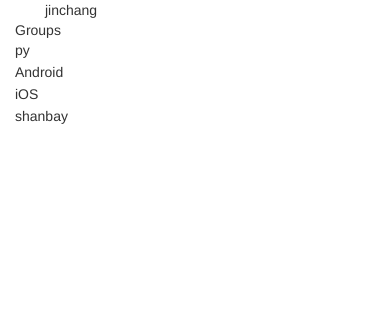
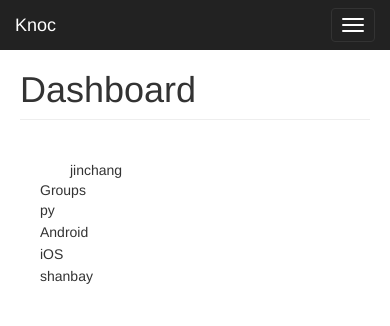
Before and after one commit to AmosJin/knoc, a Django app: page /post/ in a window 390 px wide. Shown: the top 326 px of the page. Run offline with Django 3.2, Linux system fonts and the light colour scheme; a user stored in the database is signed in; data comes from the database, SQL or seed files in the repository; both versions use the stored data as it was after the commit; parts of the project's set-up code (start-up, migrations or seed data) failed here and were passed over; some libraries are stand-ins or nearby versions.

Commit message:
add post home page basic framework

```diff
--- /dev/null
+++ b/knoc/post/static/css/base.css
@@ -0,0 +1,69 @@
+body {
+  padding-top: 50px;
+}
+.sub-header {
+  padding-bottom: 10px;
+  border-bottom: 1px solid #eee;
+}
+.navbar-fixed-top {
+  border: 0;
+}
+.sidebar {
+  display: none;
+}
+@media (min-width: 768px) {
+  .sidebar {
+    position: fixed;
+    top: 51px;
+    bottom: 0;
+    left: 0;
+    z-index: 1000;
+    display: block;
+    padding: 20px;
+    overflow-x: hidden;
+    overflow-y: auto;
+    background-color: #f5f5f5;
+    border-right: 1px solid #eee;
+  }
+}
+.nav-sidebar {
+  margin-right: -21px;
+  margin-bottom: 20px;
+  margin-left: -20px;
+}
+.nav-sidebar > li > a {
+  padding-left: 20px;
+  padding-right: 20px;
+}
+.nav-sidebar > .active > a,
+.nav-sidebar > .active:hover,
+.nav-sidebar > .active:focus {
+  color: #fff;
+  background-color: #428bca;
+}
+.main {
+  padding: 20px;
+}
+.main .page-header {
+  margin-top: 0;
+}
+@media (min-width: 768px) {
+  .main {
+    padding-right: 40px;
+    padding-left: 40px;
+  }
+}
+.placeholders {
+  margin-bottom: 30px;
+  text-align: center;
+}
+.placeholders h4 {
+  margin-bottom: 0;
+}
+.placeholder {
+  margin-top: 20px;
+}
+.placeholder img {
+  display: inline-block;
+  border-radius: 50%;
+}
--- /dev/null
+++ b/knoc/post/static/css/base.less
@@ -0,0 +1,80 @@
+body {
+	padding-top: 50px;
+}
+
+.sub-header {
+	padding-bottom: 10px;
+	border-bottom: 1px solid #eee;
+}
+
+.navbar-fixed-top {
+	border: 0;
+}
+
+.sidebar {
+	display: none;
+}
+
+@media (min-width: 768px) {
+	.sidebar {
+		position: fixed;
+		top: 51px;
+		bottom: 0;
+		left: 0;
+		z-index: 1000;
+		display: block;
+		padding: 20px;
+		overflow-x: hidden;
+		overflow-y: auto;
+		background-color: #f5f5f5;
+		border-right: 1px solid #eee;
+	}
+}
+
+.nav-sidebar {
+	margin-right: -21px;
+	margin-bottom: 20px;
+	margin-left: -20px;
+	>li {
+		>a {
+			@padding: 20px;
+			padding-left: @padding;
+			padding-right: @padding;
+		}
+	}
+	>.active {
+		>a, &:hover, &:focus {
+			color: #fff;
+			background-color: #428bca;
+		}
+	}
+}
+
+.main {
+	padding: 20px;
+	.page-header {
+		margin-top: 0;
+	}
+}
+
+@media (min-width: 768px) {
+	.main {
+		@padding: 40px;
+		padding-right: @padding;
+		padding-left: @padding;
+	}
+}
+
+.placeholders {
+	margin-bottom: 30px;
+	text-align: center;
+	h4 { margin-bottom: 0 }
+}
+
+.placeholder {
+	margin-top: 20px;
+	img {
+		display: inline-block;
+		border-radius: 50%;
+	}
+}
--- a/knoc/post/templates/post/base.html
+++ b/knoc/post/templates/post/base.html
@@ -3,14 +3,16 @@
 <!DOCTYPE html>
 <html>
     <head>
-        <meta charset="UTF-8">
-        <title>{% block title %}{% endblock title %}</title>
+        <meta charset="utf-8">
+		<meta http-equiv="X-UA-Compatible" content="IE=edge, chrome=1">
+        <meta name="viewport" content="width=device-width, initial-scale=1.0">
+		<!-- For some browsers use 'compatible mode', enable 'highspeed mode' -->
+		<meta name="renderer" content="webkit">
 		<meta name="keywords" content="">
 		<meta name="description" content="">
 		<meta name="author" content="">
-        <meta name="viewport" content="width=device-width, initial-scale=1.0">
-		<meta http-equiv="X-UA-Compatible" content="IE=edge, chrome=1">
-		<meta name="renderer" content="webkit">
+		<link rel="icon" href="">
+        <title>{% block title %}{% endblock title %}</title>
         {% block base_css %}
             <link rel="stylesheet" href="{% static 'css/bootstrap.min.css' %}">
             <link rel="stylesheet" href="{% static 'css/font-awesome.min.css' %}">
@@ -18,13 +20,72 @@
     		<link rel="stylesheet" href="http://cdn.bootcss.com/bootstrap/3.3.4/css/bootstrap.min.css">
     		<link rel="stylesheet" href="http://cdn.bootcss.com/font-awesome/4.3.0/css/font-awesome.min.css">
             -->
+            <link rel="stylesheet" href="{% static 'css/base.css' %}">
         {% endblock base_css %}
         {% block extra_css %}{% endblock extra_css %}
         {% block js-head %}{% endblock js-head %}
     </head>
     <body>
-        {% block body %}
-        {% endblock body %}
+		<nav class="navbar navbar-inverse navbar-fixed-top">
+			<div class="container-fluid">
+				<div class="navbar-header">
+					<button type="button" class="navbar-toggle collapsed" data-toggle="collapse" data-target="#navbar" aria-expanded="false" aria-controls="navbar">
+						<span class="sr-only">Toggle navigation</span>
+						<span class="icon-bar"></span>
+						<span class="icon-bar"></span>
+						<span class="icon-bar"></span>
+					</button>
+					<a class="navbar-brand" href="#">Knoc</a>
+				</div>
+				<div id="navbar" class="navbar-collapse collapse">
+					<ul class="nav navbar-nav navbar-right">
+						<li><a href="#">Dashbord</a></li>
+						<li><a href="#">Settings</a></li>
+						<li><a href="#">Profiles</a></li>
+						<li><a href="#">Help</a></li>
+					</ul>
+					<form class="navbar-form navbar-right">
+						<input type="text" class="form-control" placeholder="Searching...">
+					</form>
+				</div>
+			</div>
+		</nav>
+
+		<div class="container-fluid">
+			<div class="row">
+				<div class="col-sm-3 col-md-2 sidebar">
+					<ul class="nav nav-sidebar">
+						<li class="active"><a href="#">Overview<span class="sr-only">(curent)</span></a></li>
+						<li><a href="#">Reports</a></li>
+						<li><a href="#">Analytics</a></li>
+						<li><a href="#">Export</a></li>
+					</ul>
+					<ul class="nav nav-sidebar">
+						<li><a href="#">Reports</a></li>
+						<li><a href="#">Reports</a></li>
+						<li><a href="#">Analytics</a></li>
+						<li><a href="#">Export</a></li>
+					</ul>
+					<ul class="nav nav-sidebar">
+						<li><a href="#">Reports</a></li>
+						<li><a href="#">Reports</a></li>
+						<li><a href="#">Analytics</a></li>
+						<li><a href="#">Export</a></li>
+					</ul>
+					<ul class="nav nav-sidebar">
+						<li><a href="#">Reports</a></li>
+						<li><a href="#">Reports</a></li>
+						<li><a href="#">Analytics</a></li>
+						<li><a href="#">Export</a></li>
+					</ul>
+				</div>
+				<div class="col-sm-9 col-sm-offset-3 col-md-10 col-md-offset-2 main">
+					<h1 class="page-header">Dashboard</h1>
+					{% block body %}
+					{% endblock body %}
+				</div>
+			</div>
+		</div>
 
         {% block base_js %}
             <!-- JS CDN
```
Also changed, not shown: knoc/db.sqlite3.
